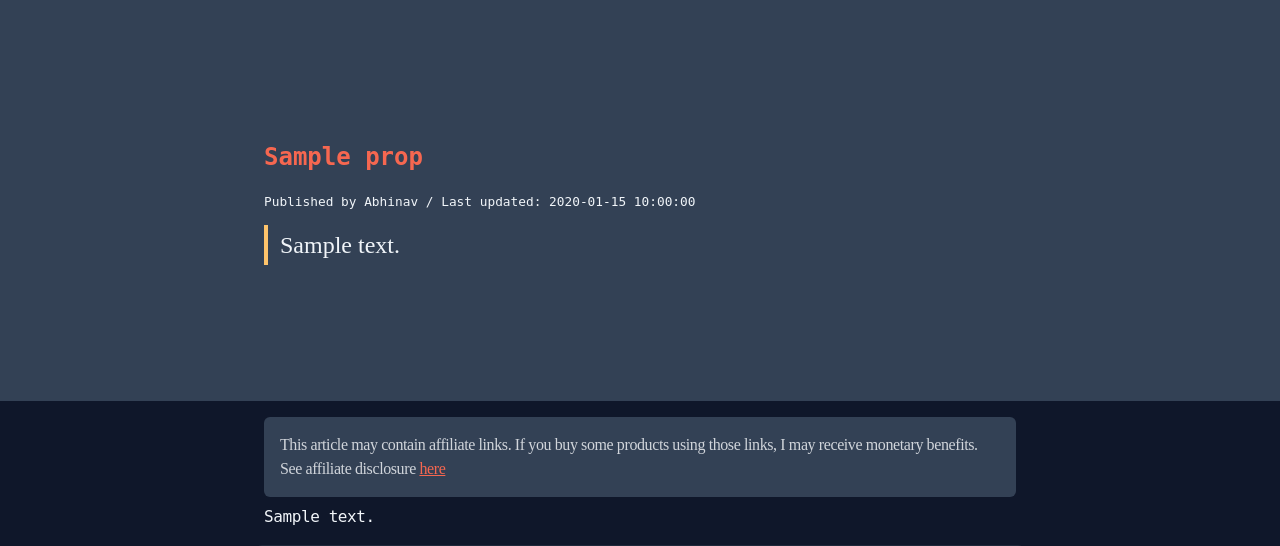
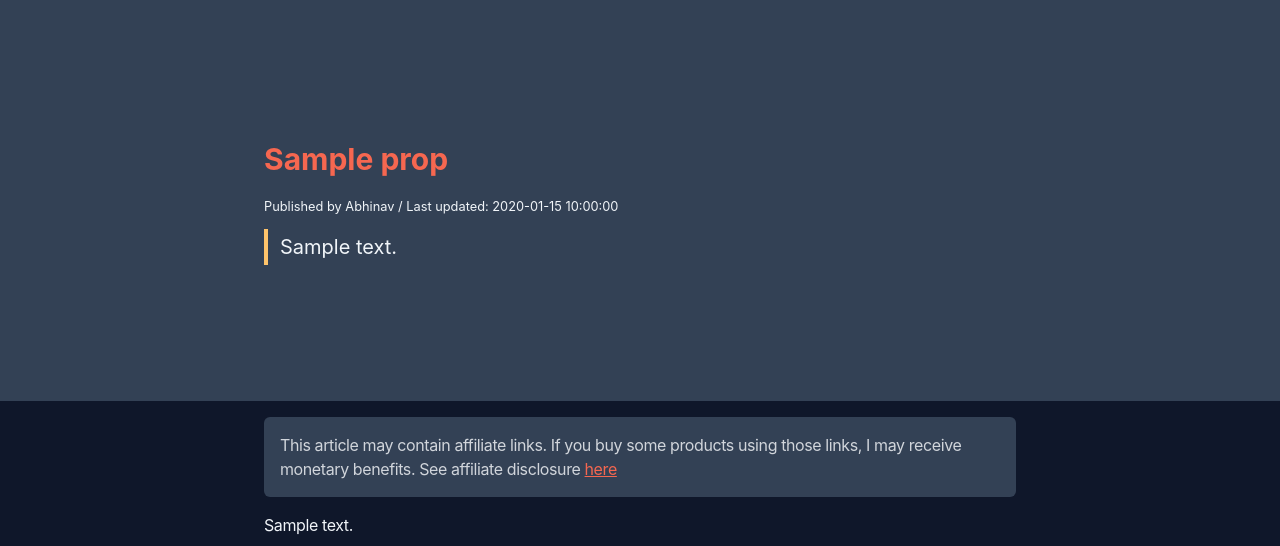
Before and after one commit to iabhinavr/coralnodes-site-php, a PHP site: template app/public/views/article-single.php in a window 1280 px wide. Shown: the part 85-631 px from the top of the page. Run offline with PHP 8.4, Linux system fonts and the light colour scheme; the template is opened without the code that fills it: most values are stand-ins (such as "Sample title", 1, 10 or a date in 2020); data that the repository does not hold is empty; some web fonts are replaced.

Commit message:
font changed

```diff
--- a/app/public/models/TaxonomyModel.php
+++ b/app/public/models/TaxonomyModel.php
@@ -88,7 +88,7 @@ class TaxonomyModel extends Database
         $fields = implode(", ", $args_merged['fields']);
 
         try {
-            $stmt = $this->db_con->prepare("SELECT $fields FROM content c INNER JOIN taxonomy_relations tr ON c.id = tr.content_id INNER JOIN taxonomies t ON t.id = tr.taxonomy_id WHERE t.name = :taxonomy_name AND t.type = :taxonomy_type AND c.status = 'publish' LIMIT :limit OFFSET :offset");
+            $stmt = $this->db_con->prepare("SELECT $fields FROM content c INNER JOIN taxonomy_relations tr ON c.id = tr.content_id INNER JOIN taxonomies t ON t.id = tr.taxonomy_id WHERE t.name = :taxonomy_name AND t.type = :taxonomy_type AND c.status = 'publish' ORDER BY c.published_date DESC LIMIT :limit OFFSET :offset");
 
             $stmt->bindParam(":taxonomy_name", $args_merged['taxonomy_name']);
             $stmt->bindParam(":taxonomy_type", $args_merged['taxonomy_type']);
--- a/app/public/views/article-single.php
+++ b/app/public/views/article-single.php
@@ -1,13 +1,13 @@
 <article class="single-post-article" id="article-<?= $props['id'] ?>">
     <div class="h-[90vh] lg:h-[50vh] min-h-[15rem] mb-4 bg-slate-700">
         <div class="h-full container px-2 mx-auto flex justify-center flex-col lg:max-w-3xl">
-            <h1 class="text-2xl font-bold py-4 text-brand-lightcoral">
+            <h1 class="text-3xl font-bold py-4 text-brand-lightcoral">
                 <?= $props['title'] ?>
             </h1>
             <div><small>Published by Abhinav / Last updated:
                     <?= $props['modified_date'] ?>
                 </small></div>
-            <p class="py-1 my-3 pl-3 text-2xl border-l-4 border-l-brand-yellow">
+            <p class="py-1 my-3 pl-3 text-xl border-l-4 border-l-brand-yellow">
                 <?= $props['excerpt'] ?>
             </p>
         </div>
@@ -15,7 +15,7 @@
     </div>
     <div class="post-content container mx-auto lg:max-w-3xl px-2 tracking-tight">
         <div>
-            <div class="affiliate-disclosure mb-2">
+            <div class="affiliate-disclosure mb-4">
                 <p class="!p-4 !text-base bg-slate-700 rounded-md">This article may contain affiliate links. If you buy some products using those links, I may receive monetary benefits. See affiliate disclosure <a href="/disclosure/" target="_blank" rel="noopener noreferrer">here</a></p>
             </div>
             <?= $props['content_html'] ?>
@@ -27,7 +27,7 @@
         <div class="flex items-center p-6 rounded-md bg-slate-800">
             <!-- Image on the left -->
             <div class="w-40">
-                <img src="https://cdn-2.coralnodes.com/coralnodes/uploads/<?= $props['author_bio']['featured_image'] ?>" alt="Profile Image" class="block rounded-full object-cover">
+                <img src="https://cdn-2.coralnodes.com/coralnodes/uploads/thumbnail/<?= $props['author_bio']['featured_image'] ?>" alt="Profile Image" class="block rounded-full object-cover" loading="lazy">
             </div>
 
             <!-- Title and Description on the right -->
@@ -44,7 +44,7 @@
 <?php if(!empty($props['related_content'])) : ?>
 <section>
     <div class="container mx-auto lg:max-w-3xl">
-        <h2 class="text-2xl font-firacode font-bold py-2 pl-4 border-l-brand-yellow border-l-4 mb-4">Related articles:
+        <h2 class="text-2xl font-bold py-2 pl-4 border-l-brand-yellow border-l-4 mb-4">Related articles:
         </h2>
         <ul class="grid p-4 gap-2 justify-center sm:grid-cols-3">
 
@@ -53,7 +53,7 @@
                     <a href="/<?= $r['slug'] ?>/" class="hover:text-brand-yellow">
                         <img class="block rounded-md"
                             src="https://cdn-2.coralnodes.com/coralnodes/uploads/medium/<?= $r['featured_image'] ?>"
-                            alt="<?= $r['title'] ?>">
+                            alt="<?= $r['title'] ?>" loading="lazy">
                         <span class="block text-sm py-2 font-bold">
                             <?= $r['title'] ?>
                         </span>
--- a/app/public/views/header.php
+++ b/app/public/views/header.php
@@ -4,7 +4,7 @@
     <meta charset="UTF-8">
     <meta name="viewport" content="width=device-width, initial-scale=1.0">
     <link rel="stylesheet" href="<?= _cdn_('/assets/highlight/styles/github-dark.min.css') ?>">
-    <link rel="stylesheet" href="<?= _is_local() ? ('/assets/style-v5.bundle.css') : _cdn_('/assets/style-v5.bundle.css') ?>">
+    <link rel="stylesheet" href="<?= _is_local() ? ('/assets/style-v6.bundle.css') : _cdn_('/assets/style-v6.bundle.css') ?>">
     <title><?= _esc($props['seo_data']['title']) ?></title>
     <?php if(!empty($props['seo_data']['canonical'])) : ?>
 	<link rel="canonical" href="<?= $props['seo_data']['canonical']; ?>" />
@@ -30,7 +30,7 @@
     <link rel="icon" type="image/png" sizes="16x16" href="<?= _cdn_('/assets/favicon/favicon-16x16.png') ?>">
     <link rel="manifest" href="<?= _cdn_('/assets/favicon/site.webmanifest') ?>">
 </head>
-<body class="bg-slate-900 text-slate-100 font-firacode">
+<body class="bg-slate-900 text-slate-100">
     <header class="border-b-2 border-slate-700 bg-slate-800">
         <div class="container mx-auto lg:max-w-3xl flex justify-between items-stretch">
             <div class="logo-area">
--- a/app/tailwind.config.js
+++ b/app/tailwind.config.js
@@ -13,8 +13,8 @@ module.exports = {
         }
       },
       fontFamily: {
-        crimsonpro: ['crimson-pro', 'serif'],
-        firacode: ['fira-code', 'mono']
+        inter: ['inter', 'sans-serif'],
+        ubuntumono: ['ubuntu-mono', 'mono']
       }
     },
   },
```
Also changed, not shown: app/public/views/article-index.php (+7 -5 lines), app/public/assets/style-v6.bundle.css (added), app/public/assets/style.css.
